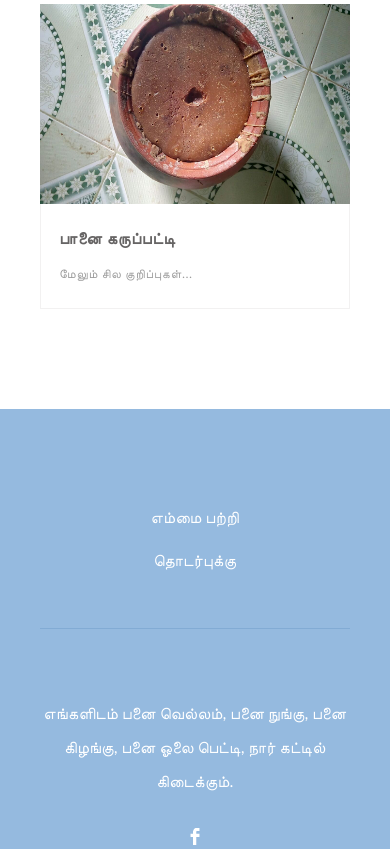
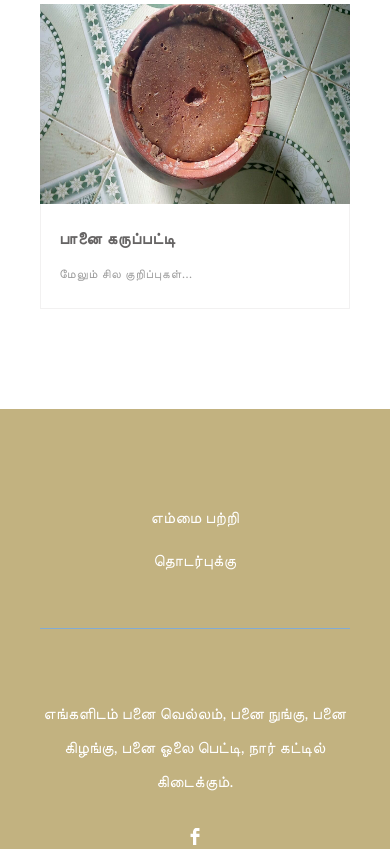
Before and after one commit to WhitePandi/whitepandi.github.io, a plain HTML site: page index.html in a window 390 px wide. Shown: the part 2524-3373 px from the top of the page. Drawn offline with Linux system fonts and the light colour scheme.

Commit message:
Update responsive.css

```diff
--- a/css/responsive.css
+++ b/css/responsive.css
@@ -593,7 +593,7 @@ header nav .login_btn:hover{
 /*  footer  */
 footer{
     padding-top: 100px;
-    background: #95badf;
+    background: #c2b280;
 }
 
 footer .footer > ul{
```
